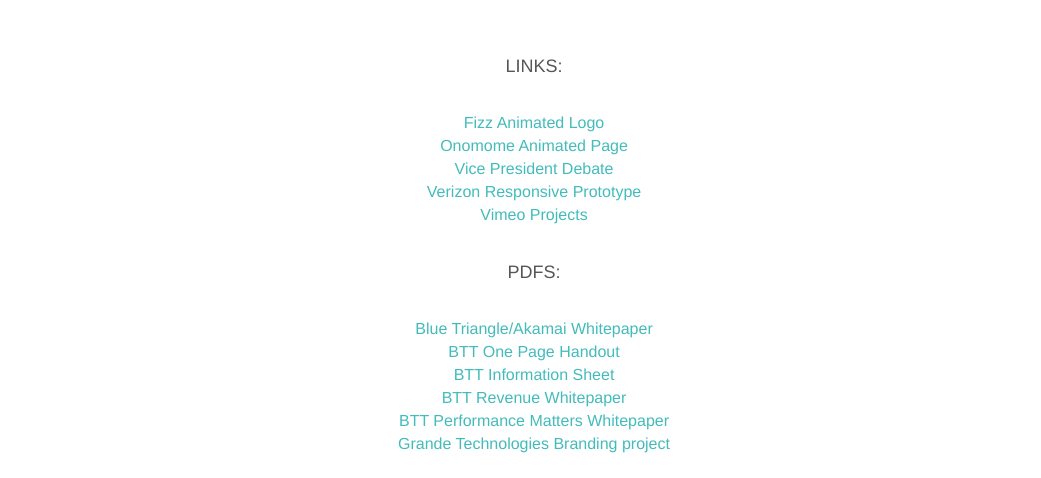
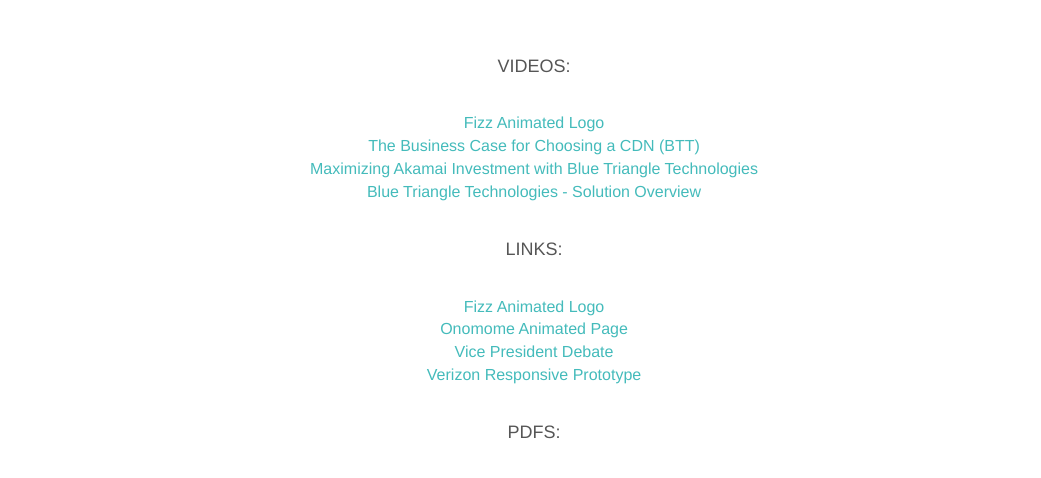
Before and after one commit to justinwilson/justinwilson.github.io, a plain HTML site: page more/index.html in a window 1280 px wide. Shown: the part 248-726 px from the top of the page, without its empty margins (106-1147 px from the left). Drawn offline with Linux system fonts and the light colour scheme.

Commit message:
updated resume and more section
More page update (added video links) and updated current resume pdf.

```diff
--- a/more/index.html
+++ b/more/index.html
@@ -31,13 +31,20 @@
   </div>
     <h2>* More Portfolio Fun *</h2>
 
+<h4>VIDEOS:</h4>
+    <ul class="links">
+      <li><a href="/fizzz" target="_blank">Fizz Animated Logo</a></li>
+      <li><a href="https://www.youtube.com/watch?v=Ksb740VwMbs" target="_blank">The Business Case for Choosing a CDN (BTT)</a></li>
+      <li><a href="https://www.youtube.com/watch?v=6v6VmkcsnAY" target="_blank">Maximizing Akamai Investment with Blue Triangle Technologies</a></li>
+      <li><a href="https://www.youtube.com/watch?v=mZUeUByPtcY" target="_blank">Blue Triangle Technologies - Solution Overview</a></li>
+    </ul>
+
 <h4>LINKS:</h4>
     <ul class="links">
       <li><a href="/fizzz" target="_blank">Fizz Animated Logo</a></li>
       <li><a href="http://onomome.com/" target="_blank">Onomome Animated Page</a></li>
       <li><a href="vpdebate" target="_blank">Vice President Debate</a></li>
       <li><a href="verizon" target="_blank">Verizon Responsive Prototype</a></li>
-      <li><a href="https://vimeo.com/justinwilson" target="_blank">Vimeo Projects</a></li>
     </ul>
 
     <h4>PDFS:</h4>
```
Also changed, not shown: 2 other files.
